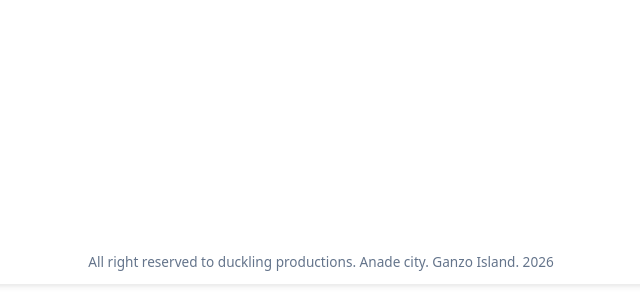
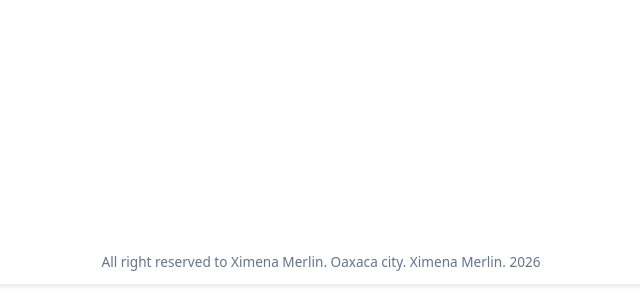
Before and after one commit to ximena34mv-lab/Ximenamerlin, a plain HTML site: page index.html in a window 1280 px wide. Shown: the part 1719-2019 px from the top of the page, 319-959 px from the left. Drawn offline with Linux system fonts and the light colour scheme; a web font is replaced by a local one.

Commit message:
Update index.html

```diff
--- a/index.html
+++ b/index.html
@@ -69,7 +69,7 @@
             </article>
         </main>
         <footer>
-            <pre>All right reserved to duckling productions. Anade city. Ganzo Island. 2026</pre>
+            <pre>All right reserved to Ximena Merlin. Oaxaca city. Ximena Merlin. 2026</pre>
         </footer>
     </body>
 </html>
```
